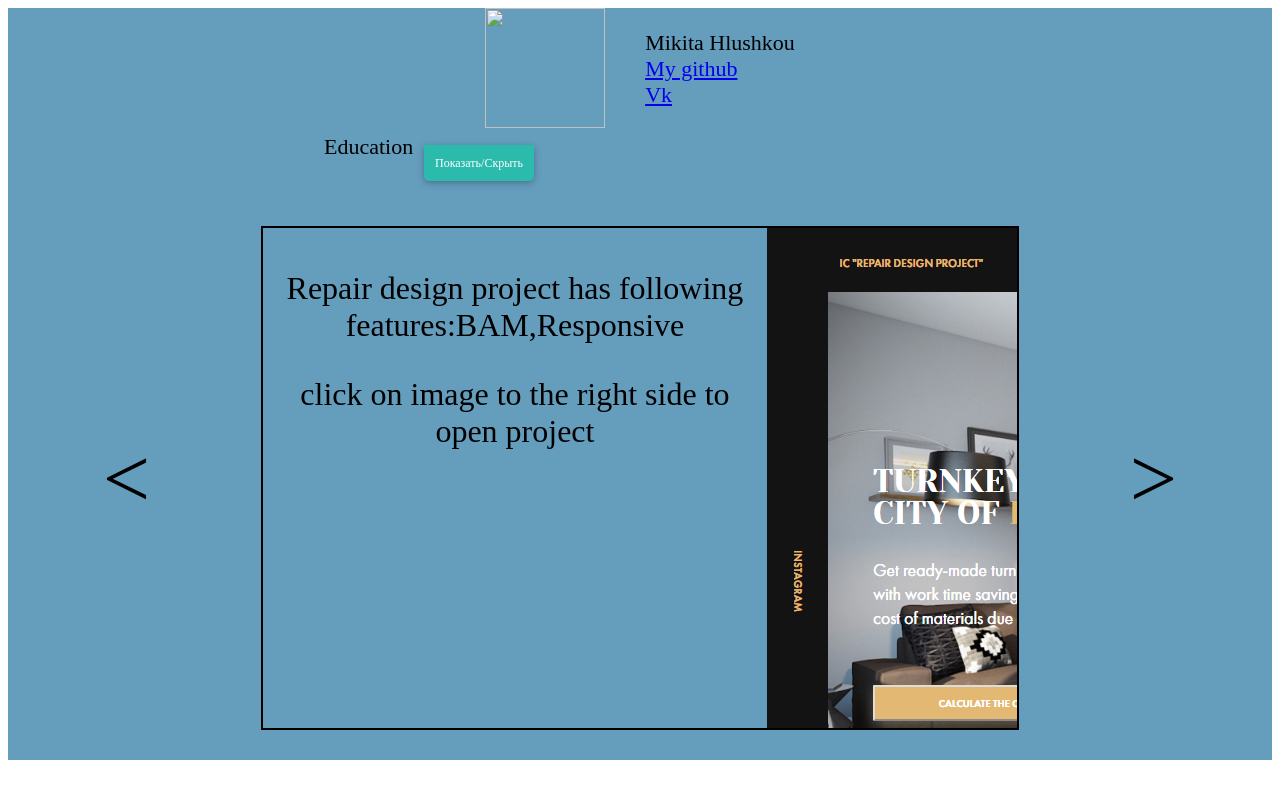
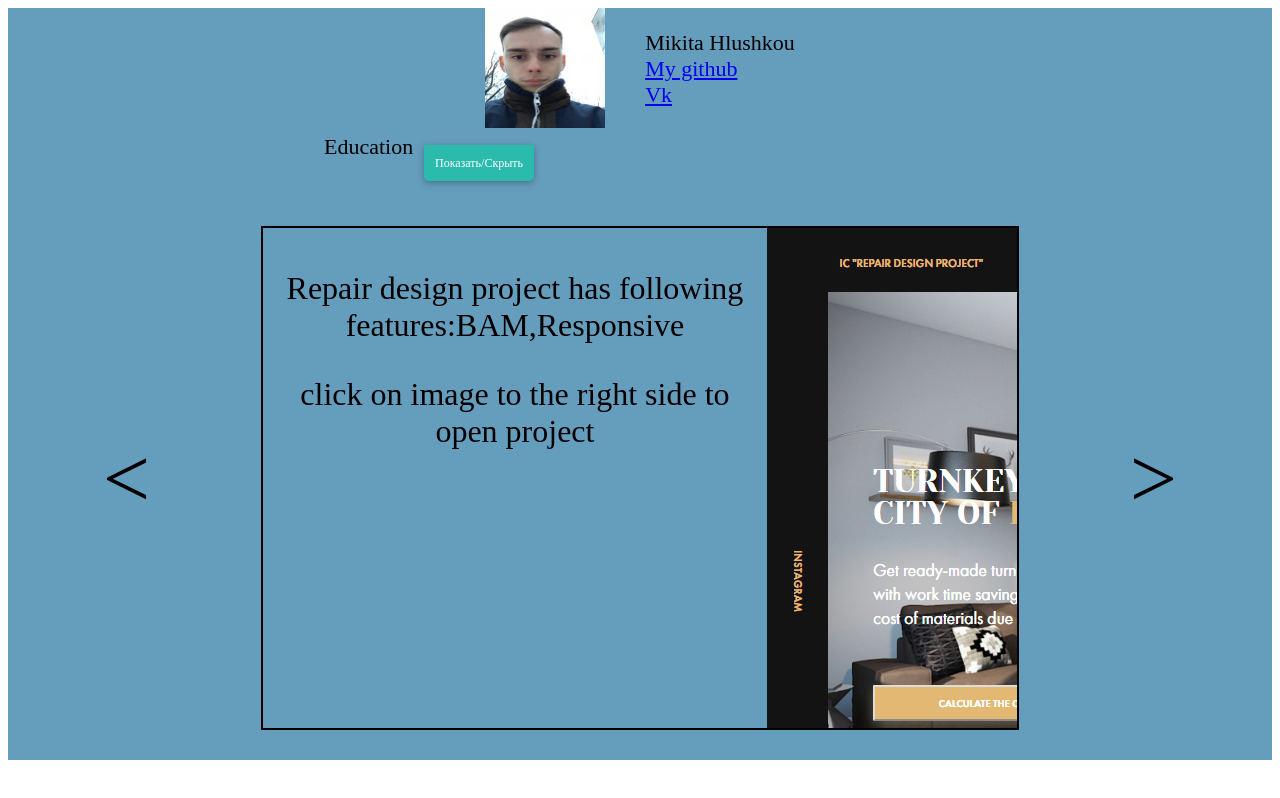
Before and after one commit to MikitaHlushkou/portfolio, a plain HTML site: page index.html in a window 1280 px wide. Drawn offline with Linux system fonts and the light colour scheme; the site is published under a folder, as on GitHub Pages, so addresses that start at the root find nothing.

Commit message:
fix:relative way to personal image

```diff
--- a/index.html
+++ b/index.html
@@ -11,7 +11,7 @@
     <div class="wrapper">
         <header>
           <div class="personal-logo">
-            <img src="/assets/images/personal-logo.jpg" alt="" width="120px" height="120px">
+            <img src="assets/images/personal-logo.jpg" alt="" width="120px" height="120px">
           </div>
           <div class="short-info">
             <ul class="short-info--list">
```
